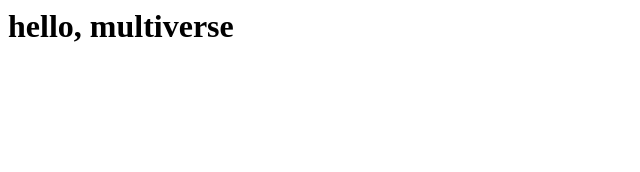
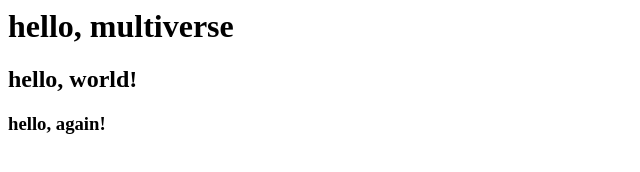
Before and after one commit to reza-iranmanesh/sample-git, a plain HTML site: page index.html in a window 1280 px wide. Shown: the whole page, without its empty margins (0-640 px from the left). Drawn offline with Linux system fonts and the light colour scheme.

Commit message:
Changed index.html

```diff
--- a/index.html
+++ b/index.html
@@ -1,5 +1,7 @@
 <html>
   <body>
   <h1>hello, multiverse</h1>
+  <h2>hello, world!</h2>
+  <h3>hello, again!</h3>
   </body>
 </html>
```
